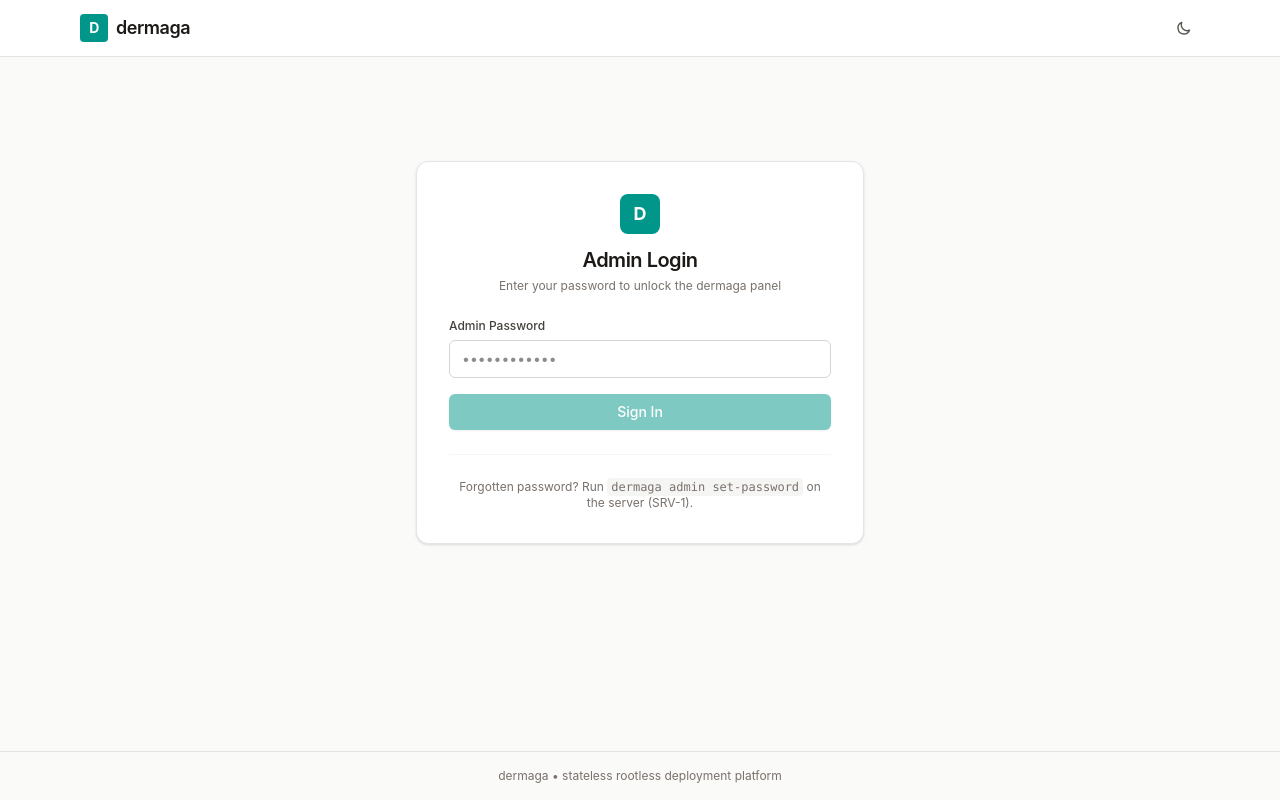
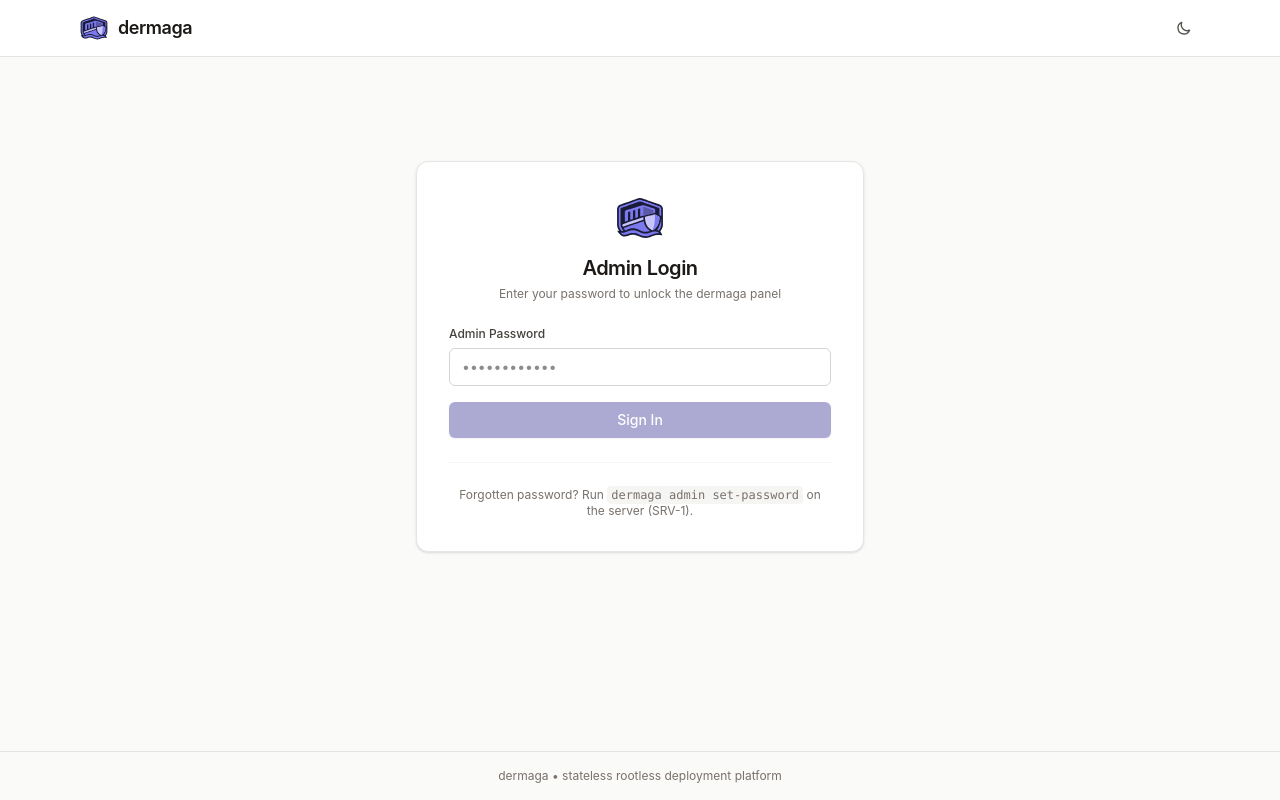
Before and after one commit to r3p-dev/dermaga, a SvelteKit app in the folder ui/: page /login in a window 1280 px wide. Built offline with nearby package versions, Linux system fonts and the light colour scheme; no server answers.

Commit message:
feat(ui): integrate brand logo and color tokens into panel components
Replace header placeholder with official SVG logo, integrate logo into login card, and apply brand primary and badge tokens across login, dashboard, and audit logs views.

```diff
--- a/ui/src/routes/+layout.svelte
+++ b/ui/src/routes/+layout.svelte
@@ -57,8 +57,8 @@
 	<header class="border-b border-stone-200 dark:border-stone-800 bg-white dark:bg-stone-900 sticky top-0 z-40">
 		<div class="max-w-6xl mx-auto px-4 h-14 flex items-center justify-between">
 			<div class="flex items-center gap-6">
-				<a href="/" class="flex items-center gap-2 font-semibold text-lg tracking-tight hover:opacity-80 transition">
-					<span class="w-7 h-7 rounded bg-teal-600 text-white flex items-center justify-center font-bold text-sm">D</span>
+				<a href="/" class="flex items-center gap-2.5 font-semibold text-lg tracking-tight hover:opacity-80 transition">
+					<img src="/logo.svg" alt="dermaga" class="w-7 h-7 object-contain" />
 					<span>dermaga</span>
 				</a>
 
--- a/ui/src/routes/+page.svelte
+++ b/ui/src/routes/+page.svelte
@@ -98,7 +98,7 @@
 			<div class="bg-white dark:bg-stone-900 border border-stone-200 dark:border-stone-800 rounded-xl p-5 shadow-sm">
 				<span class="text-xs font-medium text-stone-500 block mb-1">SQLite Database</span>
 				<div class="flex items-baseline gap-2">
-					<span class="text-xl font-bold text-teal-600 dark:text-teal-400">Schema v{status.schema_version}</span>
+					<span class="text-xl font-bold text-brand-text">Schema v{status.schema_version}</span>
 				</div>
 				<span class="text-xs {status.database_ok ? 'text-emerald-500' : 'text-red-500'} mt-2 block">
 					{status.database_ok ? 'Database Healthy' : 'Database Error'}
--- a/ui/src/routes/audit-logs/+page.svelte
+++ b/ui/src/routes/audit-logs/+page.svelte
@@ -64,7 +64,7 @@
 	function getOriginBadge(origin: string): { bg: string; text: string } {
 		switch (origin) {
 			case 'panel':
-				return { bg: 'bg-teal-50 dark:bg-teal-950/40 border-teal-200 dark:border-teal-800', text: 'text-teal-700 dark:text-teal-300' };
+				return { bg: 'bg-brand-badge-bg border-brand-badge-border', text: 'text-brand-badge-text' };
 			case 'webhook':
 				return { bg: 'bg-sky-50 dark:bg-sky-950/40 border-sky-200 dark:border-sky-800', text: 'text-sky-700 dark:text-sky-300' };
 			case 'server_command':
@@ -125,7 +125,7 @@
 					id="origin-filter"
 					value={selectedOrigin}
 					onchange={handleOriginChange}
-					class="text-xs py-1.5 px-2.5 rounded-md border border-stone-300 dark:border-stone-700 bg-white dark:bg-stone-900 focus:outline-none focus:ring-1 focus:ring-teal-500"
+					class="text-xs py-1.5 px-2.5 rounded-md border border-stone-300 dark:border-stone-700 bg-white dark:bg-stone-900 focus:outline-none focus:ring-1 focus:ring-brand-ring"
 				>
 					<option value="">All Origins</option>
 					<option value="panel">panel</option>
@@ -143,7 +143,7 @@
 					placeholder="Filter by app..."
 					value={selectedApp}
 					oninput={handleAppInput}
-					class="text-xs py-1.5 px-2.5 rounded-md border border-stone-300 dark:border-stone-700 bg-white dark:bg-stone-900 focus:outline-none focus:ring-1 focus:ring-teal-500 w-32"
+					class="text-xs py-1.5 px-2.5 rounded-md border border-stone-300 dark:border-stone-700 bg-white dark:bg-stone-900 focus:outline-none focus:ring-1 focus:ring-brand-ring w-32"
 				/>
 			</div>
 
@@ -153,7 +153,7 @@
 					id="time-filter"
 					value={selectedTime}
 					onchange={handleTimeChange}
-					class="text-xs py-1.5 px-2.5 rounded-md border border-stone-300 dark:border-stone-700 bg-white dark:bg-stone-900 focus:outline-none focus:ring-1 focus:ring-teal-500"
+					class="text-xs py-1.5 px-2.5 rounded-md border border-stone-300 dark:border-stone-700 bg-white dark:bg-stone-900 focus:outline-none focus:ring-1 focus:ring-brand-ring"
 				>
 					<option value="">All Time</option>
 					<option value="1h">Last hour</option>
--- a/ui/src/routes/login/+page.svelte
+++ b/ui/src/routes/login/+page.svelte
@@ -46,9 +46,7 @@
 <div class="max-w-md mx-auto mt-12 md:mt-20">
 	<div class="bg-white dark:bg-stone-900 border border-stone-200 dark:border-stone-800 rounded-xl p-6 md:p-8 shadow-sm">
 		<div class="mb-6 text-center">
-			<div class="w-10 h-10 rounded-lg bg-teal-600 text-white font-bold text-lg flex items-center justify-center mx-auto mb-3">
-				D
-			</div>
+			<img src="/logo.svg" alt="dermaga logo" class="w-12 h-12 mx-auto mb-3 object-contain" />
 			<h1 class="text-xl font-semibold tracking-tight">Admin Login</h1>
 			<p class="text-xs text-stone-500 mt-1">Enter your password to unlock the dermaga panel</p>
 		</div>
@@ -70,14 +68,14 @@
 					bind:value={password}
 					placeholder="••••••••••••"
 					required
-					class="w-full px-3 py-2 text-sm rounded-md border border-stone-300 dark:border-stone-700 bg-white dark:bg-stone-950 focus:outline-none focus:ring-2 focus:ring-teal-500 focus:border-transparent transition"
+					class="w-full px-3 py-2 text-sm rounded-md border border-stone-300 dark:border-stone-700 bg-white dark:bg-stone-950 focus:outline-none focus:ring-2 focus:ring-brand-ring focus:border-transparent transition"
 				/>
 			</div>
 
 			<button
 				type="submit"
 				disabled={loading || !password}
-				class="w-full py-2 px-4 rounded-md bg-teal-600 hover:bg-teal-700 disabled:opacity-50 text-white font-medium text-sm transition shadow-sm flex items-center justify-center gap-2"
+				class="w-full py-2 px-4 rounded-md bg-brand-primary hover:bg-brand-hover active:bg-brand-active disabled:opacity-50 text-brand-btn-text font-medium text-sm transition shadow-sm flex items-center justify-center gap-2 focus:outline-none focus:ring-2 focus:ring-brand-ring focus:ring-offset-2 dark:focus:ring-offset-stone-900"
 			>
 				{#if loading}
 					<span class="inline-block w-4 h-4 border-2 border-white/30 border-t-white rounded-full animate-spin"></span>
```
